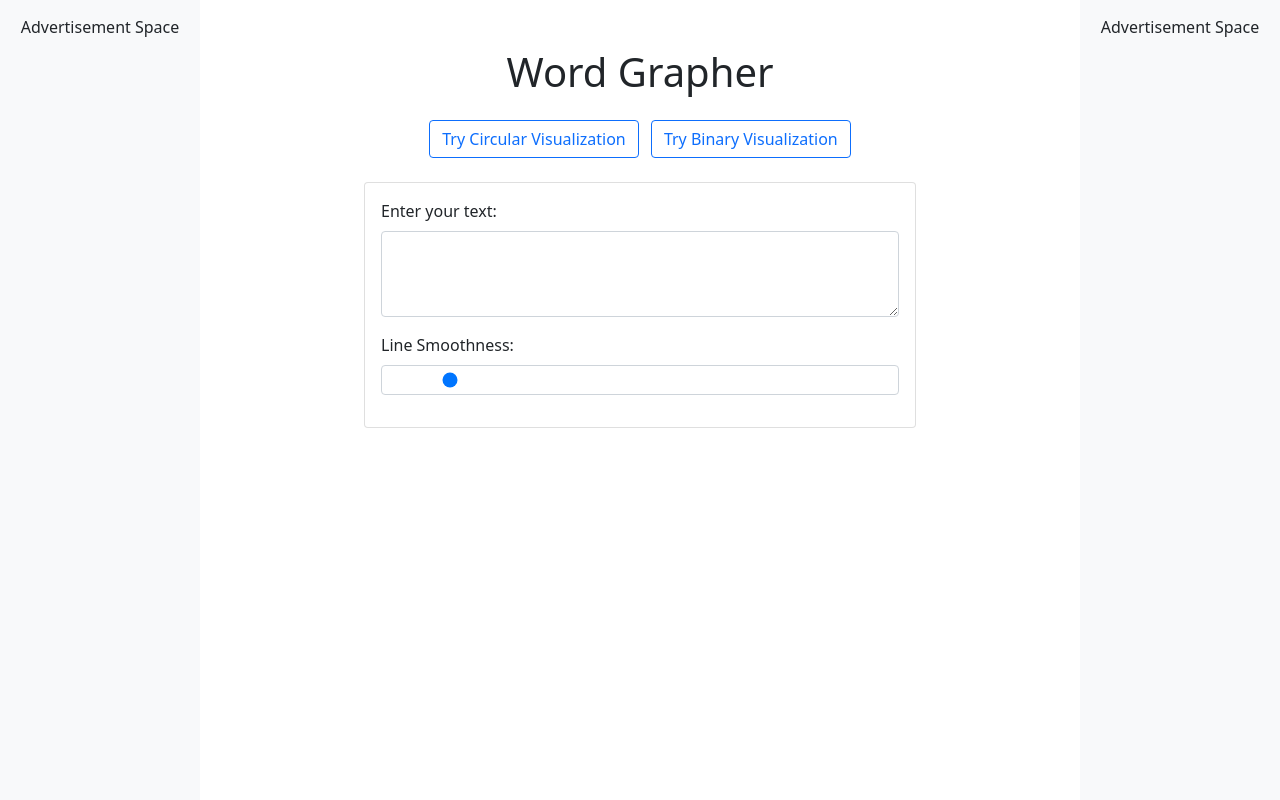
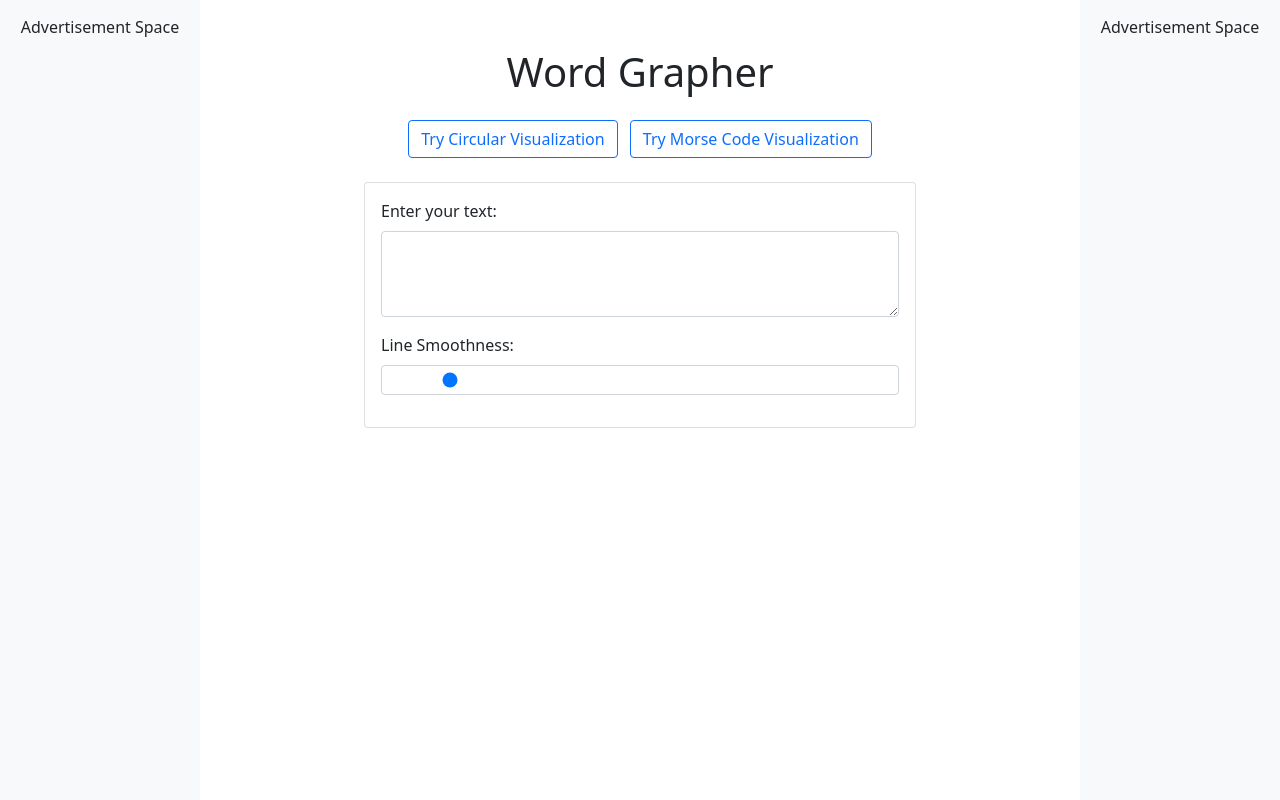
Before and after one commit to SonnyC56/wordgrapher, a Python web app: template templates/index.html in a window 1280 px wide. Run offline with Jinja, Linux system fonts and the light colour scheme; the template is opened without the code that fills it, so the values that code supplies are empty; some libraries are stand-ins or nearby versions.

Commit message:
feat: Replace binary visualization link with morse code visualization link

```diff
--- a/templates/index.html
+++ b/templates/index.html
@@ -48,7 +48,7 @@
         <h1 class="text-center mb-4">Word Grapher</h1>
         <div class="text-center mb-4">
             <a href="circular.html" class="btn btn-outline-primary me-2">Try Circular Visualization</a>
-            <a href="binary.html" class="btn btn-outline-primary">Try Binary Visualization</a>
+            <a href="morse.html" class="btn btn-outline-primary">Try Morse Code Visualization</a>
         </div>
 
         <div class="row justify-content-center">
```
